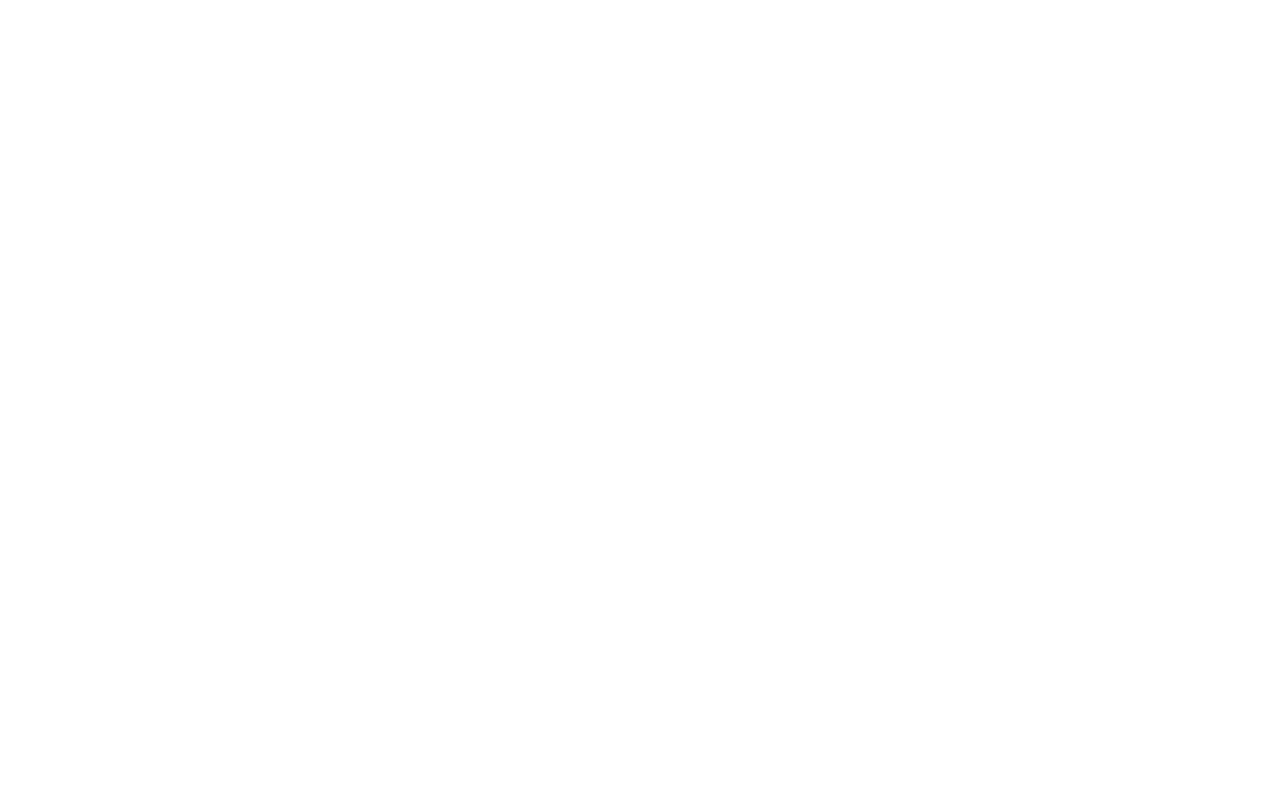
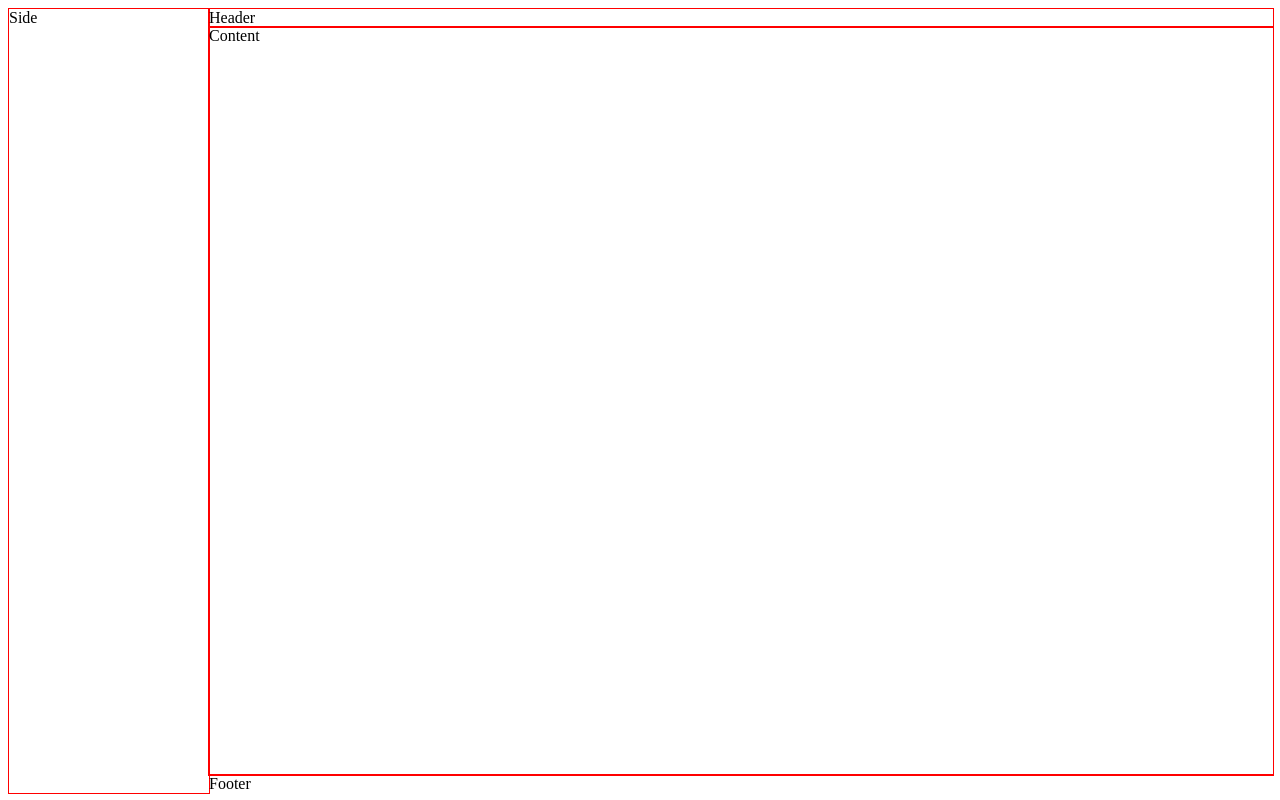
Before and after one commit to yarec/react-layout-generator, a React app: page / in a window 1280 px wide. Built offline with nearby package versions, Linux system fonts and the light colour scheme.

Commit message:
First working generator layout.

```diff
--- a/examples/src/index.tsx
+++ b/examples/src/index.tsx
@@ -23,29 +23,10 @@ class ExampleLayout extends React.Component<ExampleProps, ExampleState> {
   constructor(props: ExampleProps) {
     super(props);
 
-    this.g = DesktopLayout(this.windowSize.width, this.windowSize.height);
-  }
-
-  componentWillMount() {
-    window.addEventListener('resize', this.handleWindowSizeChange);
-  }
-
-  // make sure to remove the listener
-  // when the component is not mounted anymore
-  componentWillUnmount() {
-    window.removeEventListener('resize', this.handleWindowSizeChange);
-  }
-
-  handleWindowSizeChange = () => {
-    this.windowSize.width = window.innerWidth;
-    this.windowSize.height = window.innerHeight;
-
-    this.g.params().set('width', this.windowSize.width);
-    this.g.params().set('height', this.windowSize.height);
+    this.g = DesktopLayout(0, 0);
   }
 
   render() {
-
 
     return (
       <ReactLayout
@@ -56,19 +37,19 @@ class ExampleLayout extends React.Component<ExampleProps, ExampleState> {
         g={this.g}
       >
         <div data-layout={{ name: 'side' }} >
-
+          <span>Side</span>
         </div>
 
          <div data-layout={{ name: 'header' }} >
-
+          <span>Header</span>
         </div>
 
          <div data-layout={{ name: 'content' }} >
-
+          <span>Content</span>
         </div>
 
         <div data-layout={{ name: 'footer' }} >
-
+         <span>Footer</span>
         </div>
       </ReactLayout>
     );
--- a/src/LayoutGenerator.ts
+++ b/src/LayoutGenerator.ts
@@ -347,7 +347,7 @@ export function DesktopLayout(width: number, height: number) {
         left: p.get('sideRight', sideRight),
         top: p.get('headerHeight', headerHeight),
         right: p.get('width', width),
-        bottom: p.get('height', height) - (p.get('footerHeight', footerHeight) + p.get('headerHeight', headerHeight))
+        bottom: p.get('height', height) - p.get('footerHeight', footerHeight)
       }
     }
   }
@@ -357,7 +357,7 @@ export function DesktopLayout(width: number, height: number) {
     location: (p: Params) => {
       return {
         left: p.get('sideRight', sideRight),
-        top: p.get('height', height) - (p.get('footerHeight', footerHeight) + p.get('headerHeight', headerHeight)),
+        top: p.get('height', height) - p.get('footerHeight', footerHeight),
         right: p.get('width', width),
         bottom: p.get('height', height) - p.get('footerHeight', footerHeight)
       }
--- a/src/ReactLayout.tsx
+++ b/src/ReactLayout.tsx
@@ -1,7 +1,7 @@
 import * as React from 'react';
-import ResizeDetector from 'react-resize-detector';
+import ReactResizeDetector from 'react-resize-detector';
 
-import LayoutGenerator, { ILayoutGenerator, fitLayout, IBlock } from './LayoutGenerator';
+import LayoutGenerator, { ILayoutGenerator, IBlock } from './LayoutGenerator';
 import { IPoint, IRect } from './types';
 
 function tileStyle(x: number, y: number, width: number, height: number, padding: IRect, margin: IRect) {
@@ -25,6 +25,7 @@ function tileStyle(x: number, y: number, width: number, height: number, padding:
     paddingRight: `${padding.right}px`,
     paddingBottom: `${padding.bottom}px`,
     paddingLeft: `${padding.left}px`,
+    border: '1px solid red'
   };
 }
 
@@ -43,6 +44,7 @@ export interface ReactLayoutState {
 
 export default class ReactLayout extends React.Component<ReactLayoutProps, ReactLayoutState> {
 
+  divRef: React.RefObject<HTMLDivElement>;
   derivedLayout: ILayoutGenerator;
   key: number;
 
@@ -53,24 +55,83 @@ export default class ReactLayout extends React.Component<ReactLayoutProps, React
       width: 0,
       height: 0
     }
+    this.divRef = React.createRef();
+
+    this.derivedLayout = this.props.g;
   }
 
   onResize = (width: number, height: number) => {
     console.log('onResize', width, height);
-    this.setState({ width: width, height: height });
+    if (this.state.width != width || this.state.height != height) {
+
+      this.setState({ width: width, height: height });
+    }
   }
+
+
+  componentDidMount() {
+    window.addEventListener('resize', this.handleWindowSizeChange);
+  }
+
+  componentWillUnmount() {
+    window.removeEventListener('resize', this.handleWindowSizeChange);
+  }
+
+  handleWindowSizeChange = () => {
+
+    // console.log(`handleWindowSizeChange: width: ${window.innerWidth}, element height: ${window.innerHeight}`);
+
+    // if (this.divRef && this.divRef.current ) {
+    //   const width = this.divRef.current.clientWidth;
+    //   const height = this.divRef.current.clientHeight;
+
+    //   this.setState({width: width, height: height})
+
+    //   console.log(`handleWindowSizeChange: element width: ${width}, element height: ${height}`);
+    // }
+
+    // this.windowSize.width = window.innerWidth;
+    // this.windowSize.height = window.innerHeight;
+
+    // this.g.params().set('width', this.windowSize.width);
+    // this.g.params().set('height', this.windowSize.height);
+
+    // console.log('handleWindowSizeChange',  window.innerWidth, window.innerHeight);
+  }
+
 
   initLayout = () => {
     this.key = 0;
-    this.derivedLayout = fitLayout(this.state.width, this.props.g);
+    const p = this.derivedLayout.params();
+    p.set('width', this.state.width);
+    p.set('height', this.state.height);
   }
 
   nextLayout = () => {
 
   }
 
-  createElement = (child: React.ReactElement<any>) => {
-    // tslint:disable-next-line:no-any
+  createPositionedElemement = (child: React.ReactElement<any>, name: string) => {
+
+    const b = this.derivedLayout.lookup(name);
+    if (b) {
+      console.log('createPositionedElemement', b);
+      const style = tileStyle(
+        b.location.left,
+        b.location.top,
+        (b.location.right - b.location.left),
+        (b.location.bottom - b.location.top),
+        { top: 0, bottom: 0, left: 0, right: 0 },
+        { top: 0, bottom: 0, left:0, right: 0 }
+      );
+      let props = {style: style};
+      return React.cloneElement(child, props, child.props.children);
+    }
+
+    return null;
+  }
+
+  createListElemement = (child: React.ReactElement<any>) => {
     let item: IBlock | undefined = this.derivedLayout.next();
     if(item) {
       // Adjust for padding if autoFit
@@ -117,6 +178,18 @@ export default class ReactLayout extends React.Component<ReactLayoutProps, React
     return null;
   }
 
+  createElement = (child: React.ReactElement<any>) => {
+    // tslint:disable-next-line:no-any
+    const e: Object = child.props['data-layout'];
+    if (e && e['name']) {
+      return this.createPositionedElemement(child, e['name']);
+    } else {
+
+    }
+
+    return null;
+  }
+
   placeHolder = () => {
     return null;
   }
@@ -124,16 +197,16 @@ export default class ReactLayout extends React.Component<ReactLayoutProps, React
   render(): React.ReactNode {
     this.initLayout();
     return (
-      <div>
+      /* style height of 100% necessary for correct height  */
+      <div ref={this.divRef} style={{height: '100%'}}>
         {React.Children.map(this.props.children, child =>
           // tslint:disable-next-line:no-any
           this.createElement(child as React.ReactElement<any>)
         )}
         {this.placeHolder()}
-        <ResizeDetector handleWidth onResize={this.onResize} />
+        <ReactResizeDetector handleWidth handleHeight onResize={this.onResize} />
       </div>
 
     )
-
   }
 }
```
